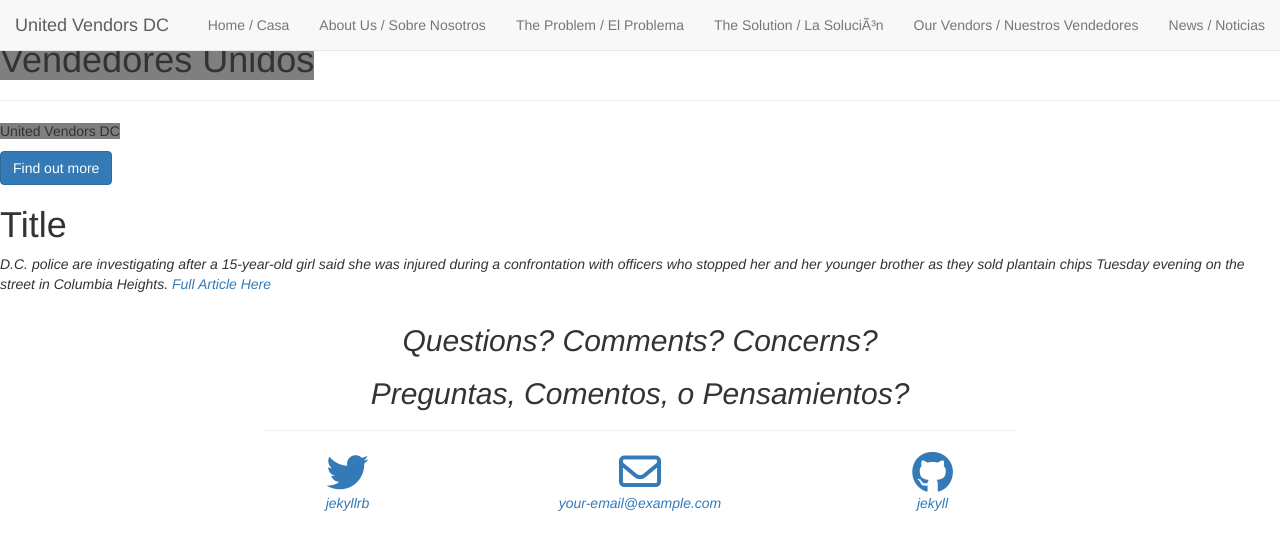
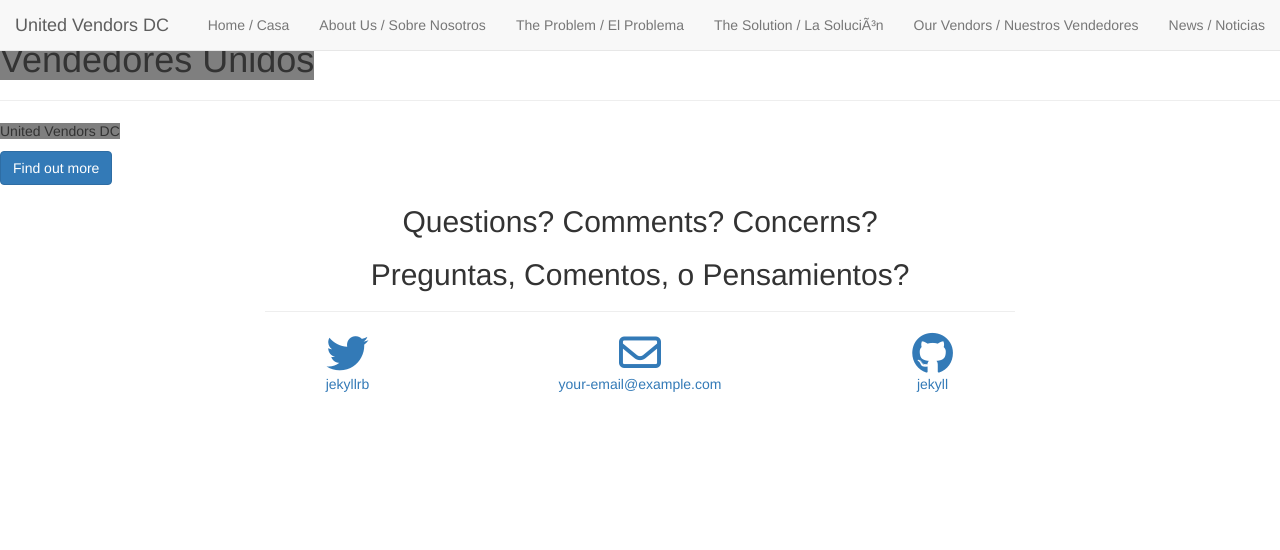
Before and after one commit to UnitedVendorsDC/unitedvendorsdc.github.io, a Jekyll site: the page built from _posts/2019-11-20-police-stopped-a-teen-selling-street-food.html, in a window 1280 px wide. Shown: the top 550 px of the page. Built offline with Jekyll 4.4.1, drawn with Linux system fonts in a browser that asks for light colours; nearby versions of some CDN libraries; library files that are not in the unit come from our copies.

Commit message:
Update 2019-11-20-police-stopped-a-teen-selling-street-food.html

```diff
--- a/_posts/2019-11-20-police-stopped-a-teen-selling-street-food.html
+++ b/_posts/2019-11-20-police-stopped-a-teen-selling-street-food.html
@@ -1,11 +1,3 @@
 ---
 layout: page
 ---
-
-<div class="blurb">
-  <h1>Title</h1>
-	<p><em>D.C. police are investigating after a 15-year-old girl said she was injured during a confrontation with officers who stopped her and her younger brother as they sold plantain chips Tuesday evening on the street in Columbia Heights.
-  <a href="https://www.washingtonpost.com/local/public-safety/dc-police-investigate-teens-claim-of-injury-during-street-encounter-with-officer/2019/11/20/437e91f8-0bc1-11ea-bd9d-c628fd48b3a0_story.html">Full Article Here</a>
-<a href="/about"></a></p>
-
-</div>
```
